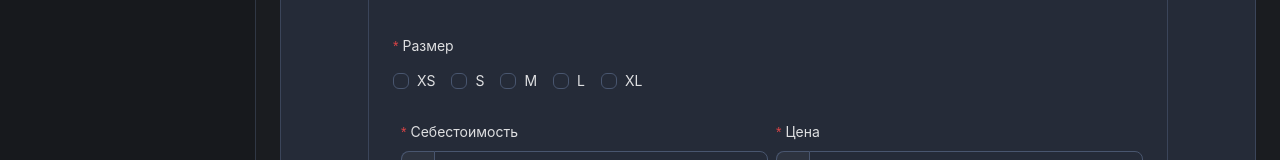
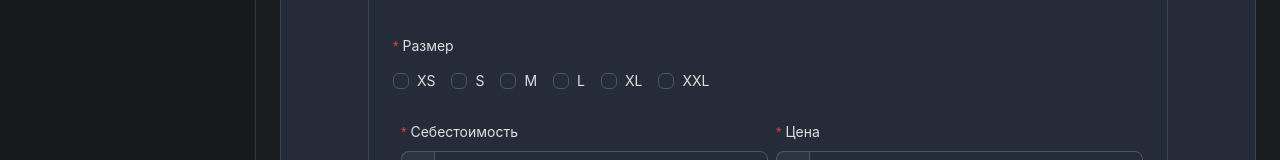
Before and after one commit to alexgred/vintage-stock-admin, a Next.js app: page /products/add/clothes in a window 1280 px wide. Shown: the part 507-667 px from the top of the page. Built offline with nearby package versions, Linux system fonts and the light colour scheme; what @ant-design/nextjs-registry would draw is missing.

Commit message:
Update sizes var

```diff
--- a/components/FormClothes/FormClothes.tsx
+++ b/components/FormClothes/FormClothes.tsx
@@ -31,6 +31,7 @@ const options: Sizes = [
   { label: 'M', value: 'm' },
   { label: 'L', value: 'l' },
   { label: 'XL', value: 'xl' },
+  { label: 'XXL', value: 'xxl' },
 ];
 
 export default function FormClothes({
```
